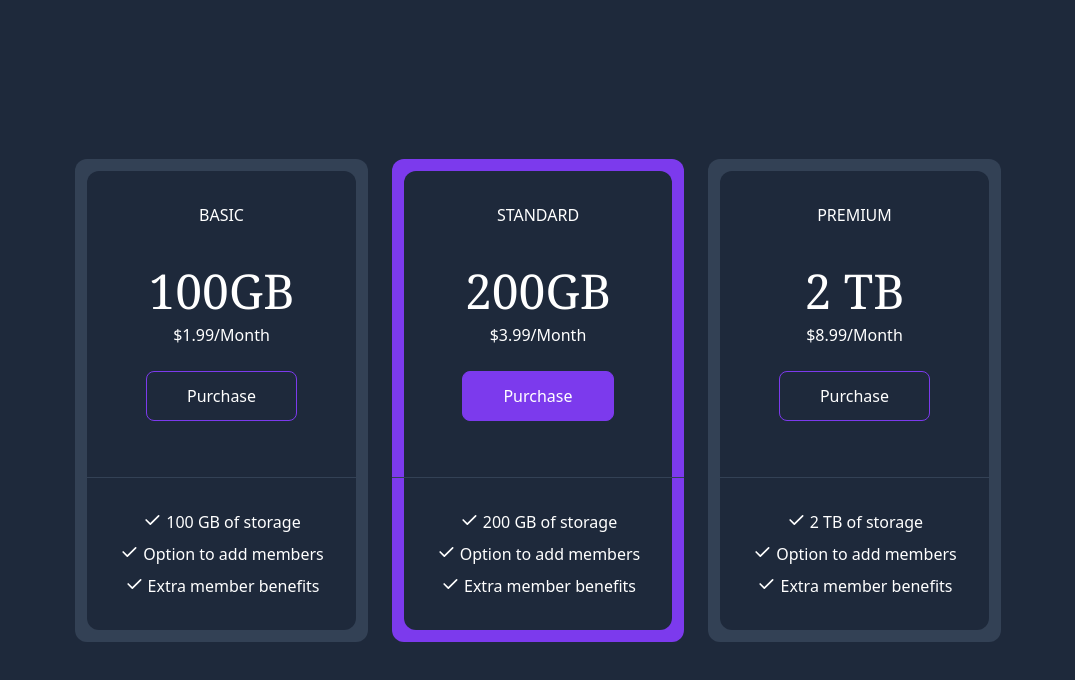
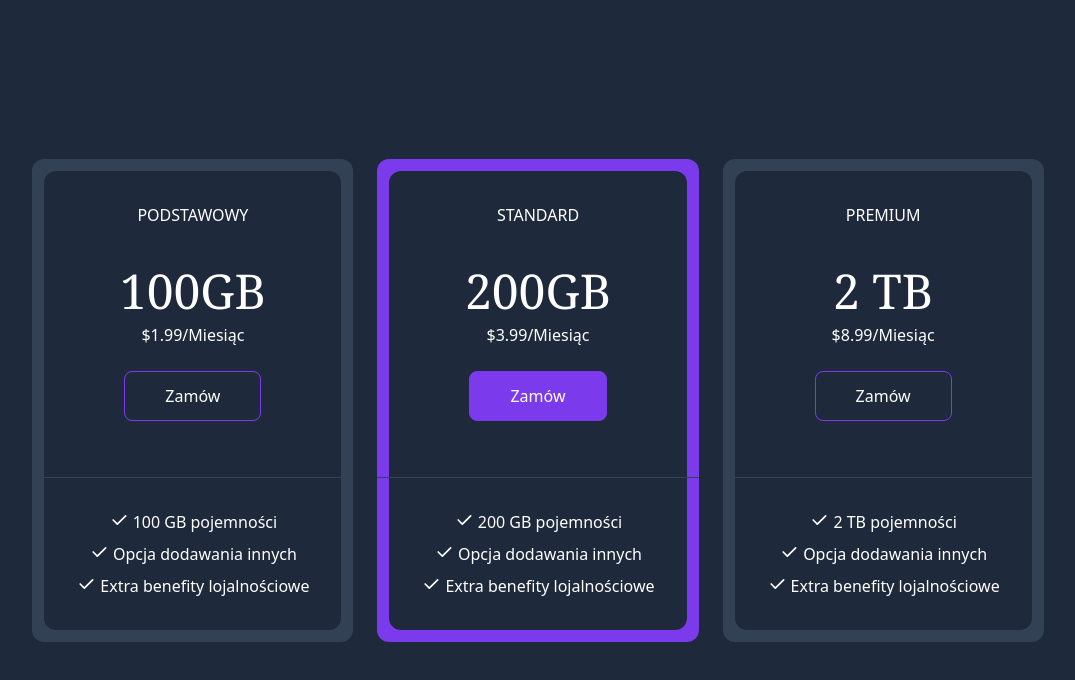
Before and after one commit to tranquilopablo/tailwind_first_projects, a plain HTML site: page mini-projects/pricing-cards/index.html in a window 1280 px wide. Shown: the whole page, without its empty margins (102-1177 px from the left). Drawn offline with nearby package versions, Linux system fonts and the light colour scheme.

Commit message:
update karty z cenami

```diff
--- a/mini-projects/pricing-cards/index.html
+++ b/mini-projects/pricing-cards/index.html
@@ -5,7 +5,7 @@
     <meta http-equiv="X-UA-Compatible" content="IE=edge" />
     <meta name="viewport" content="width=device-width, initial-scale=1.0" />
     <script src="https://cdn.tailwindcss.com"></script>
-    <title>pricing-cards</title>
+    <title>Karty z cenami</title>
   </head>
   <body>
     <div class="flex items-center justify-center min-h-screen bg-slate-800">
@@ -14,15 +14,15 @@
       >
         <div class="bg-slate-700 rounded-xl text-white">
           <div class="p-8 mx-3 mt-3 rounded-t-xl bg-slate-800">
-            <div class="text-center uppercase">Basic</div>
+            <div class="text-center uppercase">Podstawowy</div>
             <h2 class="mt-10 font-serif text-5xl text-center">100GB</h2>
 
-            <h3 class="text-center mt-2">$1.99/Month</h3>
+            <h3 class="text-center mt-2">$1.99/Miesiąc</h3>
             <div class="flex justify-center">
               <a
                 href="#"
                 class="inline-block px-10 py-3 my-6 text-center border border-violet-600 rounded-lg hover:bg-violet-800 hover:border-violet-800 duration-200"
-                >Purchase</a
+                >Zamów</a
               >
             </div>
           </div>
@@ -43,7 +43,7 @@
                   <path stroke="none" d="M0 0h24v24H0z" fill="none" />
                   <path d="M5 12l5 5l10 -10" />
                 </svg>
-                <span class="tex-sm ml-1">100 GB of storage</span>
+                <span class="tex-sm ml-1">100 GB pojemności</span>
               </div>
               <div class="flex justify-center">
                 <svg
@@ -59,7 +59,7 @@
                   <path stroke="none" d="M0 0h24v24H0z" fill="none" />
                   <path d="M5 12l5 5l10 -10" />
                 </svg>
-                <span class="tex-sm ml-1">Option to add members</span>
+                <span class="tex-sm ml-1">Opcja dodawania innych</span>
               </div>
               <div class="flex justify-center">
                 <svg
@@ -75,7 +75,7 @@
                   <path stroke="none" d="M0 0h24v24H0z" fill="none" />
                   <path d="M5 12l5 5l10 -10" />
                 </svg>
-                <span class="tex-sm ml-1">Extra member benefits</span>
+                <span class="tex-sm ml-1">Extra benefity lojalnościowe</span>
               </div>
             </div>
           </div>
@@ -85,12 +85,12 @@
             <div class="text-center uppercase">Standard</div>
             <h2 class="mt-10 font-serif text-5xl text-center">200GB</h2>
 
-            <h3 class="text-center mt-2">$3.99/Month</h3>
+            <h3 class="text-center mt-2">$3.99/Miesiąc</h3>
             <div class="flex justify-center">
               <a
                 href="#"
                 class="inline-block px-10 py-3 my-6 text-center border border-violet-600 rounded-lg bg-violet-600 hover:bg-violet-800 hover:border-violet-800 duration-200"
-                >Purchase</a
+                >Zamów</a
               >
             </div>
           </div>
@@ -111,7 +111,7 @@
                   <path stroke="none" d="M0 0h24v24H0z" fill="none" />
                   <path d="M5 12l5 5l10 -10" />
                 </svg>
-                <span class="tex-sm ml-1">200 GB of storage</span>
+                <span class="tex-sm ml-1">200 GB pojemności</span>
               </div>
               <div class="flex justify-center">
                 <svg
@@ -127,7 +127,7 @@
                   <path stroke="none" d="M0 0h24v24H0z" fill="none" />
                   <path d="M5 12l5 5l10 -10" />
                 </svg>
-                <span class="tex-sm ml-1">Option to add members</span>
+                <span class="tex-sm ml-1">Opcja dodawania innych</span>
               </div>
               <div class="flex justify-center">
                 <svg
@@ -143,7 +143,7 @@
                   <path stroke="none" d="M0 0h24v24H0z" fill="none" />
                   <path d="M5 12l5 5l10 -10" />
                 </svg>
-                <span class="tex-sm ml-1">Extra member benefits</span>
+                <span class="tex-sm ml-1">Extra benefity lojalnościowe</span>
               </div>
             </div>
           </div>
@@ -153,12 +153,12 @@
             <div class="text-center uppercase">Premium</div>
             <h2 class="mt-10 font-serif text-5xl text-center">2 TB</h2>
 
-            <h3 class="text-center mt-2">$8.99/Month</h3>
+            <h3 class="text-center mt-2">$8.99/Miesiąc</h3>
             <div class="flex justify-center">
               <a
                 href="#"
                 class="inline-block px-10 py-3 my-6 text-center border border-violet-600 rounded-lg hover:bg-violet-800 hover:border-violet-800 duration-200"
-                >Purchase</a
+                >Zamów</a
               >
             </div>
           </div>
@@ -179,7 +179,7 @@
                   <path stroke="none" d="M0 0h24v24H0z" fill="none" />
                   <path d="M5 12l5 5l10 -10" />
                 </svg>
-                <span class="tex-sm ml-1">2 TB of storage</span>
+                <span class="tex-sm ml-1">2 TB pojemności</span>
               </div>
               <div class="flex justify-center">
                 <svg
@@ -195,7 +195,7 @@
                   <path stroke="none" d="M0 0h24v24H0z" fill="none" />
                   <path d="M5 12l5 5l10 -10" />
                 </svg>
-                <span class="tex-sm ml-1">Option to add members</span>
+                <span class="tex-sm ml-1">Opcja dodawania innych</span>
               </div>
               <div class="flex justify-center">
                 <svg
@@ -211,7 +211,7 @@
                   <path stroke="none" d="M0 0h24v24H0z" fill="none" />
                   <path d="M5 12l5 5l10 -10" />
                 </svg>
-                <span class="tex-sm ml-1">Extra member benefits</span>
+                <span class="tex-sm ml-1">Extra benefity lojalnościowe</span>
               </div>
             </div>
           </div>
```
